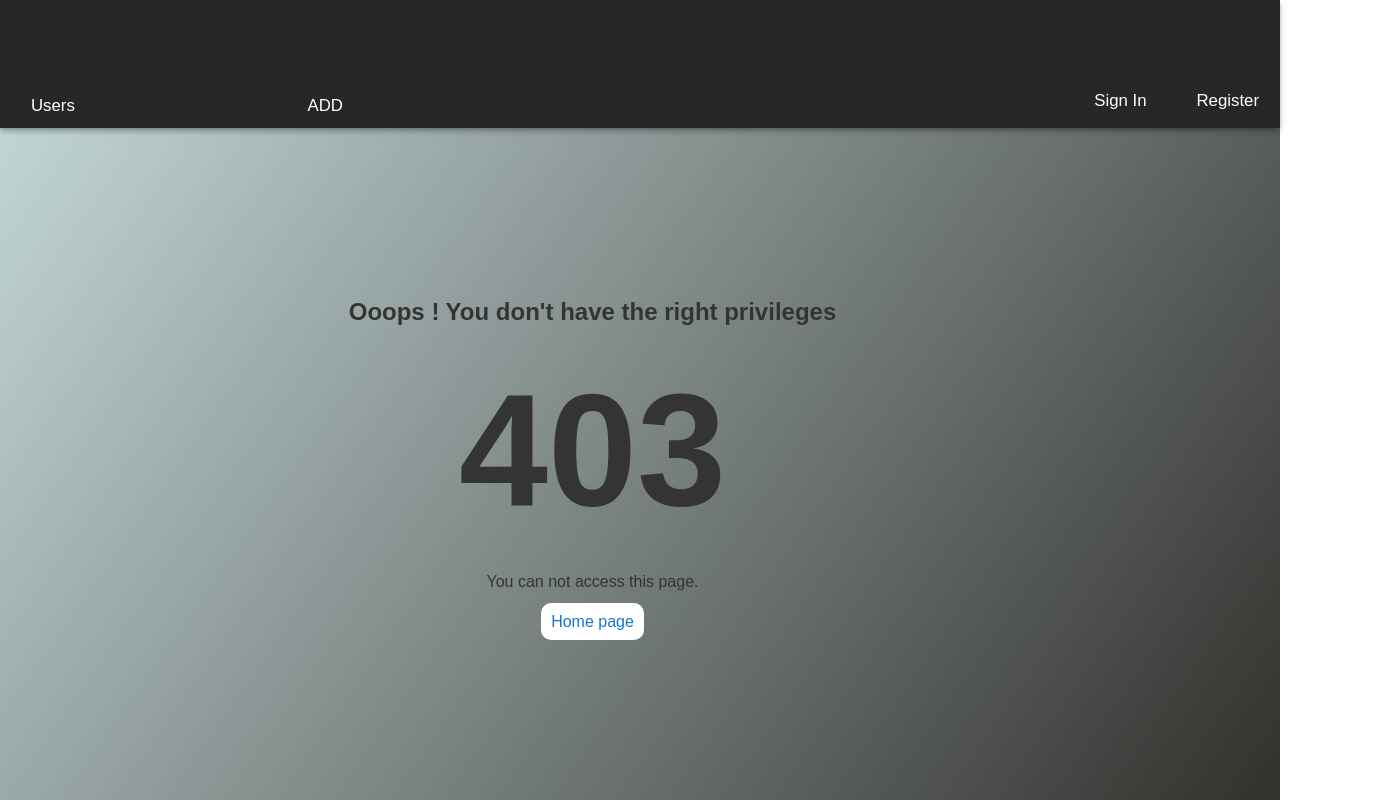
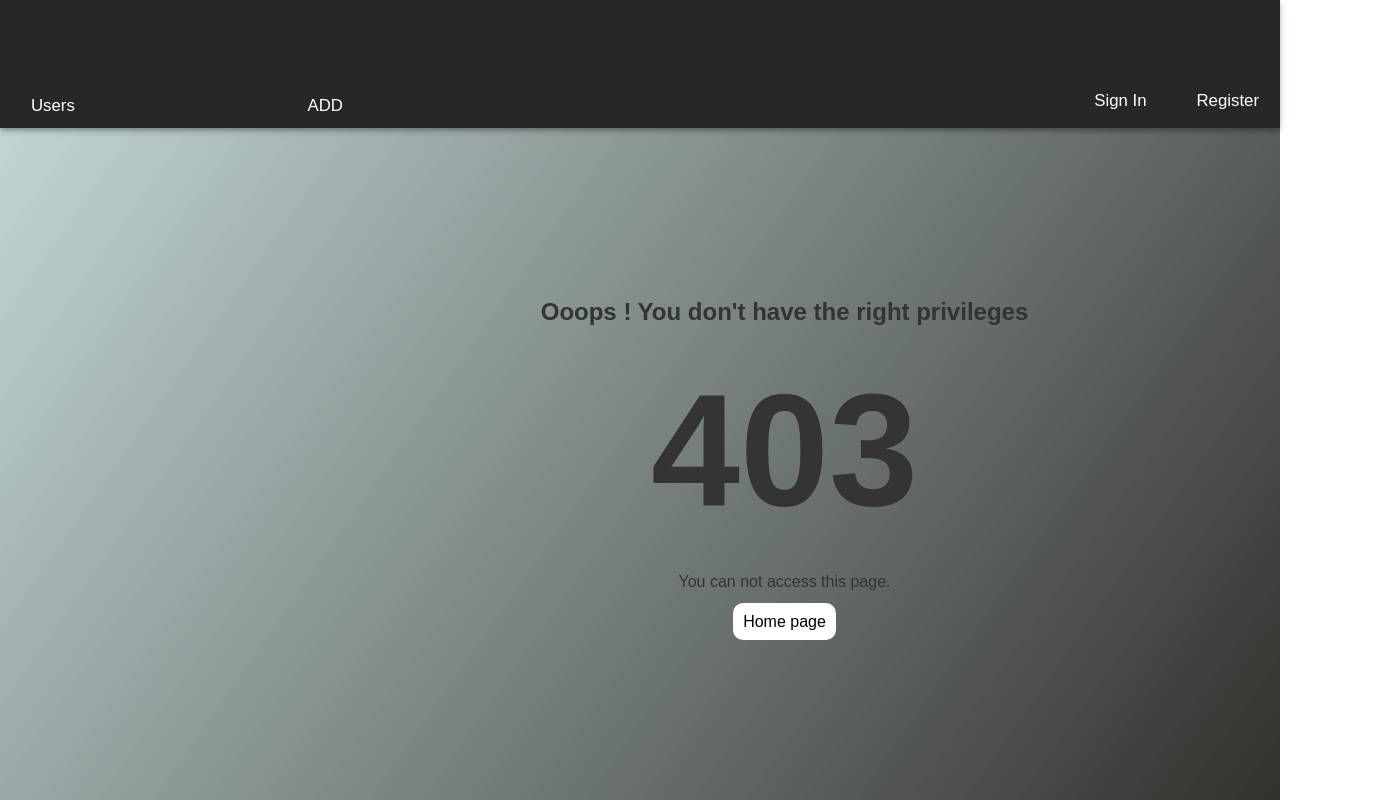
Before and after one commit to AsmaeNedday/StartupPOC_frontend, a Vue app: page /forbidden in a window 1280 px wide. Shown: the top 800 px of the page, 1377 px wide, since content can reach past the window. Built offline with nearby package versions, Linux system fonts and the light colour scheme; a web font is replaced by a local one; what vue-sweetalert2 would draw is missing.

Commit message:
feat : added some style to the forbidden page

```diff
--- a/src/views/Forbidden.vue
+++ b/src/views/Forbidden.vue
@@ -15,7 +15,7 @@ export default {
 }
 </script>
 
-<style>
+<style scoped>
 .forbidden {
   height: 100vh;
   font-family: "montserrat", sans-serif;
@@ -27,8 +27,12 @@ export default {
 }
 .container {
   width: 100%;
+  margin: auto;
+  justify-content: center;
+  align-items: center;
   position: absolute;
   top: 50%;
+  left: 15%;
   transform: translateY(-50%);
   text-align: center;
   color: #343434;
--- a/src/views/HomeManager.vue
+++ b/src/views/HomeManager.vue
@@ -1,6 +1,7 @@
 <template>
   <div class="homeManager">
     <h1>Home Manager page</h1>
+
   </div>
 </template>
 
```
